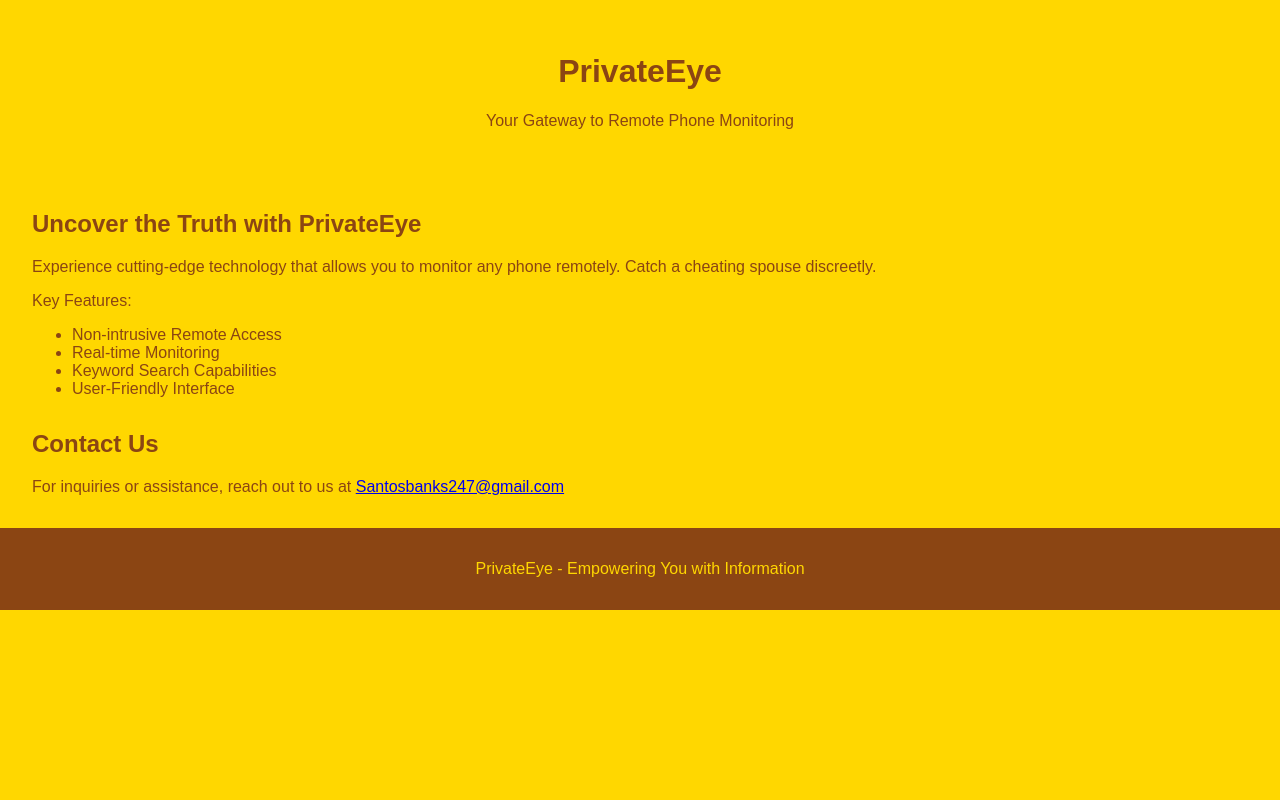
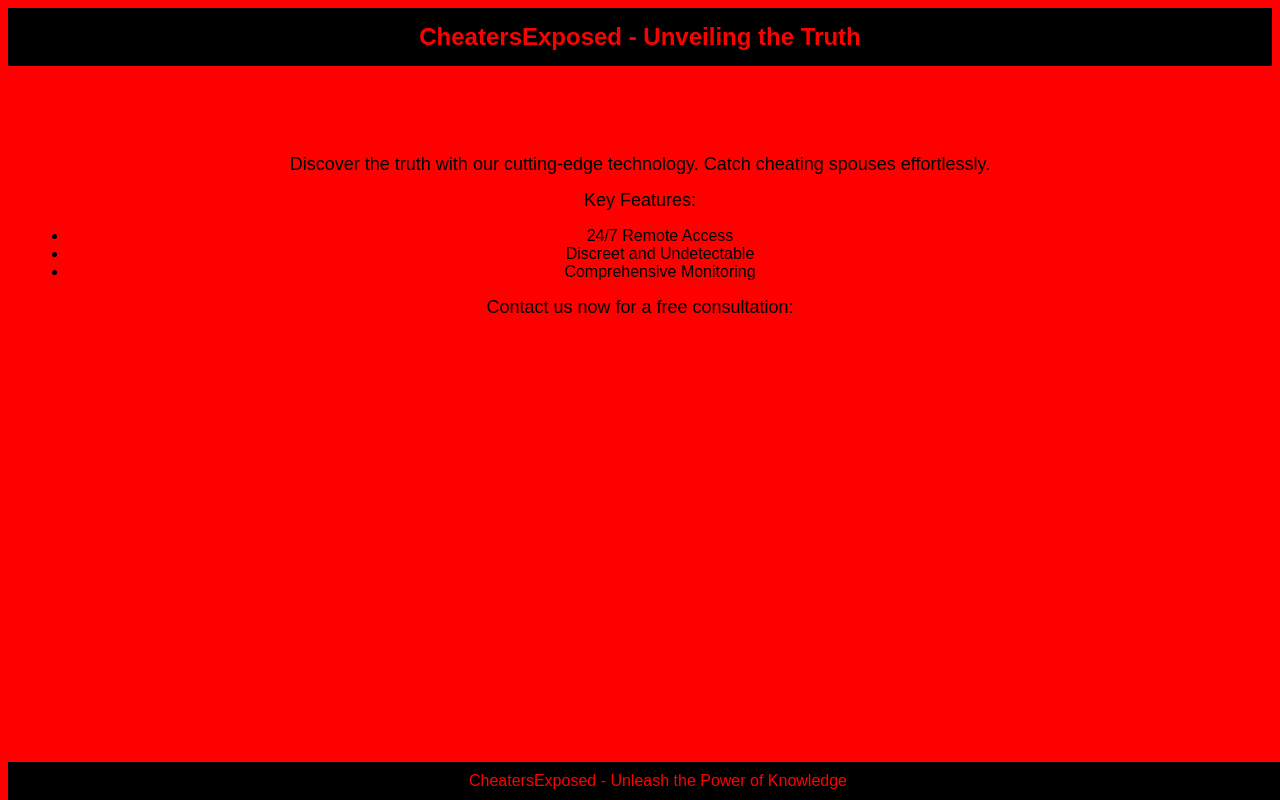
Before and after one commit to legitspy/privateeye, a plain HTML site: page index.html in a window 1280 px wide. Drawn offline with Linux system fonts and the light colour scheme.

Commit message:
Update index.html

```diff
--- a/index.html
+++ b/index.html
@@ -1,54 +1,78 @@
 <!DOCTYPE html>
 <html lang="en">
+
 <head>
     <meta charset="UTF-8">
     <meta name="viewport" content="width=device-width, initial-scale=1.0">
-    <title>PrivateEye - Remote Phone Monitoring</title>
+    <title>CheatersExposed</title>
     <style>
         body {
+            background-color: #FF0000; /* Red background */
+            color: #000000; /* Black text */
             font-family: 'Arial', sans-serif;
-            background-color: #FFD700; /* Warm color combination */
-            color: #8B4513; /* Brown text */
-            margin: 0;
-            padding: 0;
+            text-align: center;
         }
+
         header {
-            text-align: center;
-            padding: 2em;
+            background-color: #000000; /* Black header */
+            color: #FF0000; /* Red text */
+            padding: 15px;
+            font-size: 24px;
+            font-weight: bold;
         }
+
         section {
-            margin: 2em;
+            padding: 20px;
         }
+
+        h1 {
+            color: #FF0000; /* Red heading */
+        }
+
+        p {
+            margin: 15px 0;
+            font-size: 18px;
+        }
+
+        .contact {
+            color: #FF0000; /* Red contact info */
+            font-weight: bold;
+        }
+
         footer {
-            text-align: center;
-            padding: 1em;
-            background-color: #8B4513; /* Brown footer */
-            color: #FFD700; /* Text in footer */
+            background-color: #000000; /* Black footer */
+            color: #FF0000; /* Red text */
+            padding: 10px;
+            position: fixed;
+            bottom: 0;
+            width: 100%;
         }
     </style>
 </head>
+
 <body>
+
     <header>
-        <h1>PrivateEye</h1>
-        <p>Your Gateway to Remote Phone Monitoring</p>
+        CheatersExposed - Unveiling the Truth
     </header>
+
     <section>
-        <h2>Uncover the Truth with PrivateEye</h2>
-        <p>Experience cutting-edge technology that allows you to monitor any phone remotely. Catch a cheating spouse discreetly.</p>
+        <h1>Remote Phone Monitoring Services</h1>
+        <p>Discover the truth with our cutting-edge technology. Catch cheating spouses effortlessly.</p>
         <p>Key Features:</p>
         <ul>
-            <li>Non-intrusive Remote Access</li>
-            <li>Real-time Monitoring</li>
-            <li>Keyword Search Capabilities</li>
-            <li>User-Friendly Interface</li>
+            <li>24/7 Remote Access</li>
+            <li>Discreet and Undetectable</li>
+            <li>Comprehensive Monitoring</li>
         </ul>
+        <p>Contact us now for a free consultation:</p>
+        <p class="contact">Email: Santosbanks247@gmail.com</p>
     </section>
-    <section>
-        <h2>Contact Us</h2>
-        <p>For inquiries or assistance, reach out to us at <a href="mailto:Santosbanks247@gmail.com">Santosbanks247@gmail.com</a></p>
-    </section>
+
     <footer>
-        <p>PrivateEye - Empowering You with Information</p>
+        CheatersExposed - Unleash the Power of Knowledge
     </footer>
+
 </body>
+
 </html>
```
